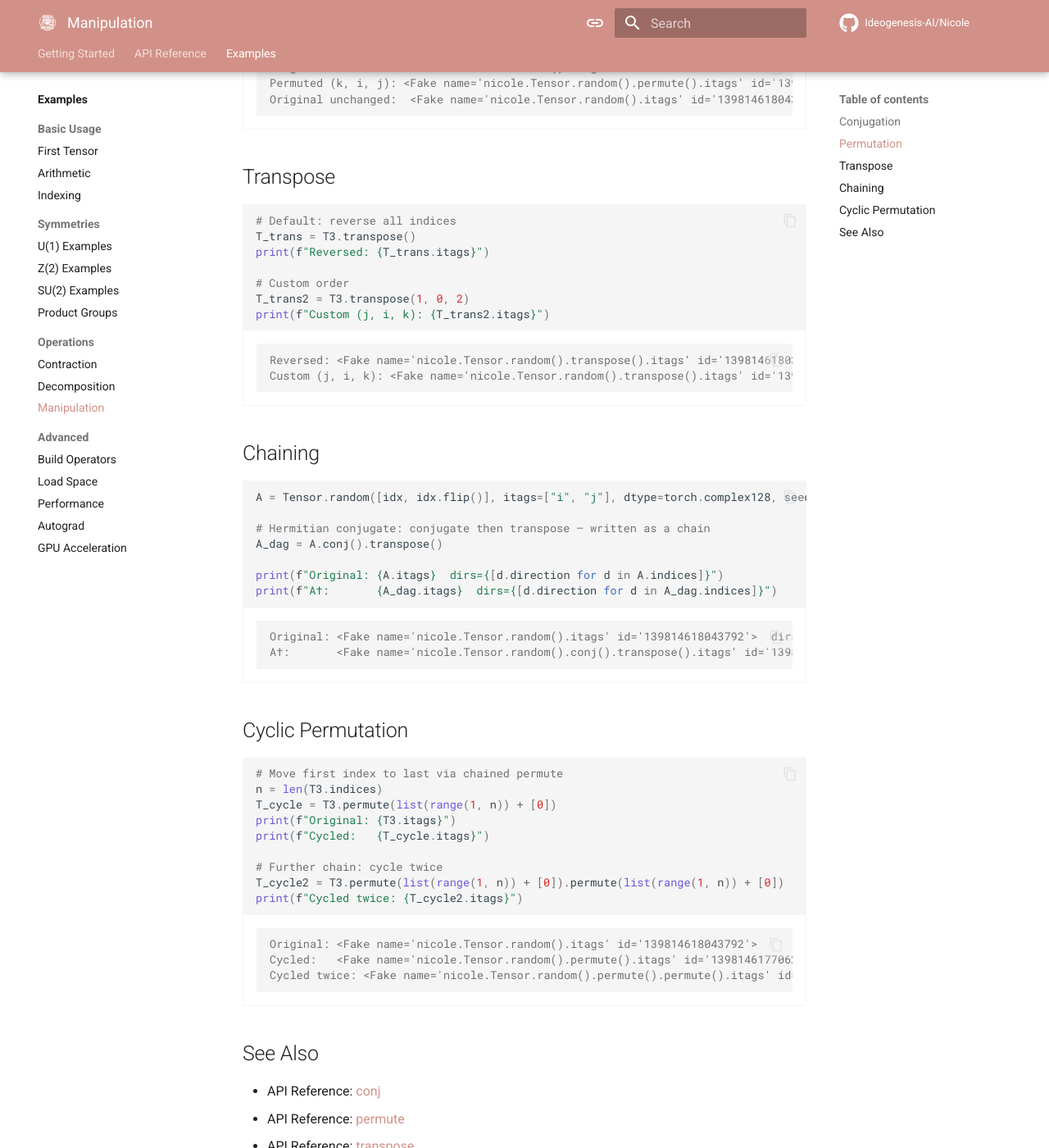
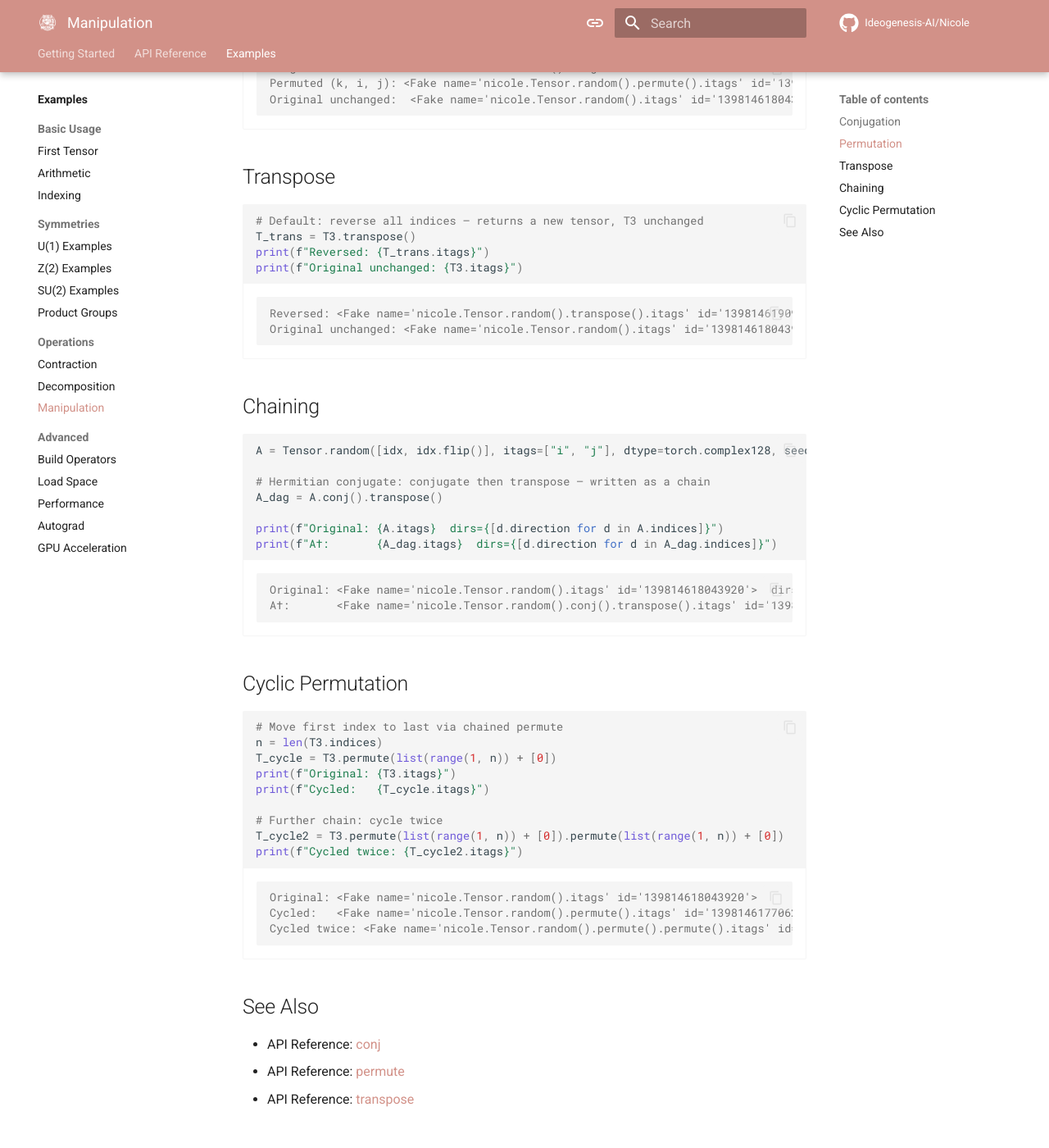
Before and after one commit to Ideogenesis-AI/Nicole, an MkDocs documentation site: the page built from docs/examples/operations/manipulation-examples.md, in a window 1280 px wide and 1400 px high, scrolled down 1423 px. Shown: the whole window at 82% size. Built offline with MkDocs 1.6.1 and Material for MkDocs 9.7.7, drawn with Linux system fonts in a browser that asks for light colours; comment, search, counter and statistics services are not loaded; the version menu is left out; some of the changed text lies outside the part shown.

Commit message:
Update manipulation examples documentation to comply with the new signature
Revised the documentation for tensor manipulation operations, specifically the transpose method, to clarify its default behavior and in-place modification options. Enhanced descriptions for method calls and their effects on tensor data, ensuring users have a better understanding of tensor operations and their chaining capabilities.

````diff
--- a/docs/examples/operations/manipulation-examples.md
+++ b/docs/examples/operations/manipulation-examples.md
@@ -53,13 +53,10 @@
 ## Transpose
 
 ```python exec="1" session="manipulation" result="console" idprefix="" source="material-block"
-# Default: reverse all indices
+# Default: reverse all indices — returns a new tensor, T3 unchanged
 T_trans = T3.transpose()
 print(f"Reversed: {T_trans.itags}")
-
-# Custom order
-T_trans2 = T3.transpose(1, 0, 2)
-print(f"Custom (j, i, k): {T_trans2.itags}")
+print(f"Original unchanged: {T3.itags}")
 ```
 
 ## Chaining
````
Also changed, not shown: other parts of docs/examples/operations/manipulation-examples.md (+4 -4 lines).
